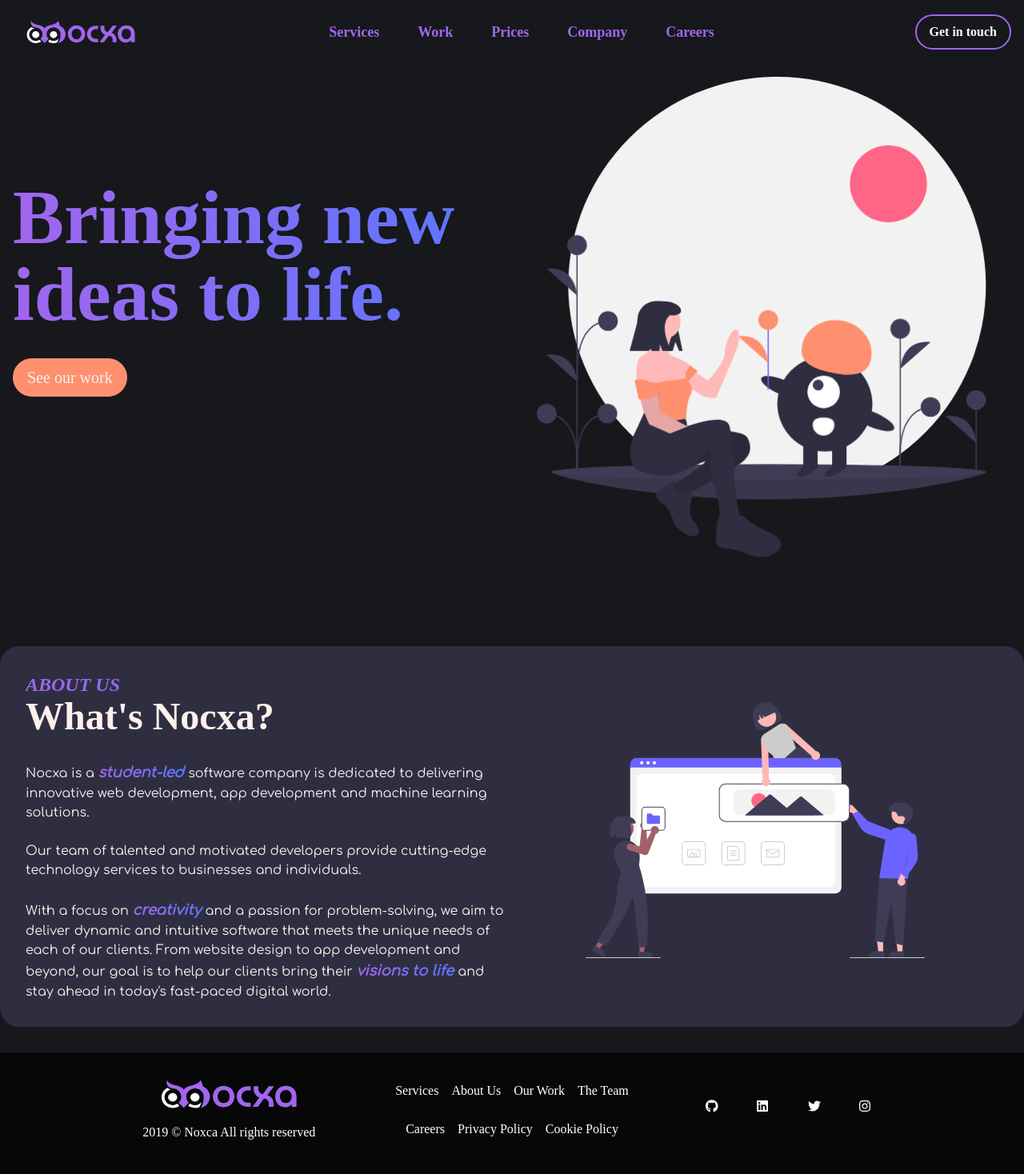
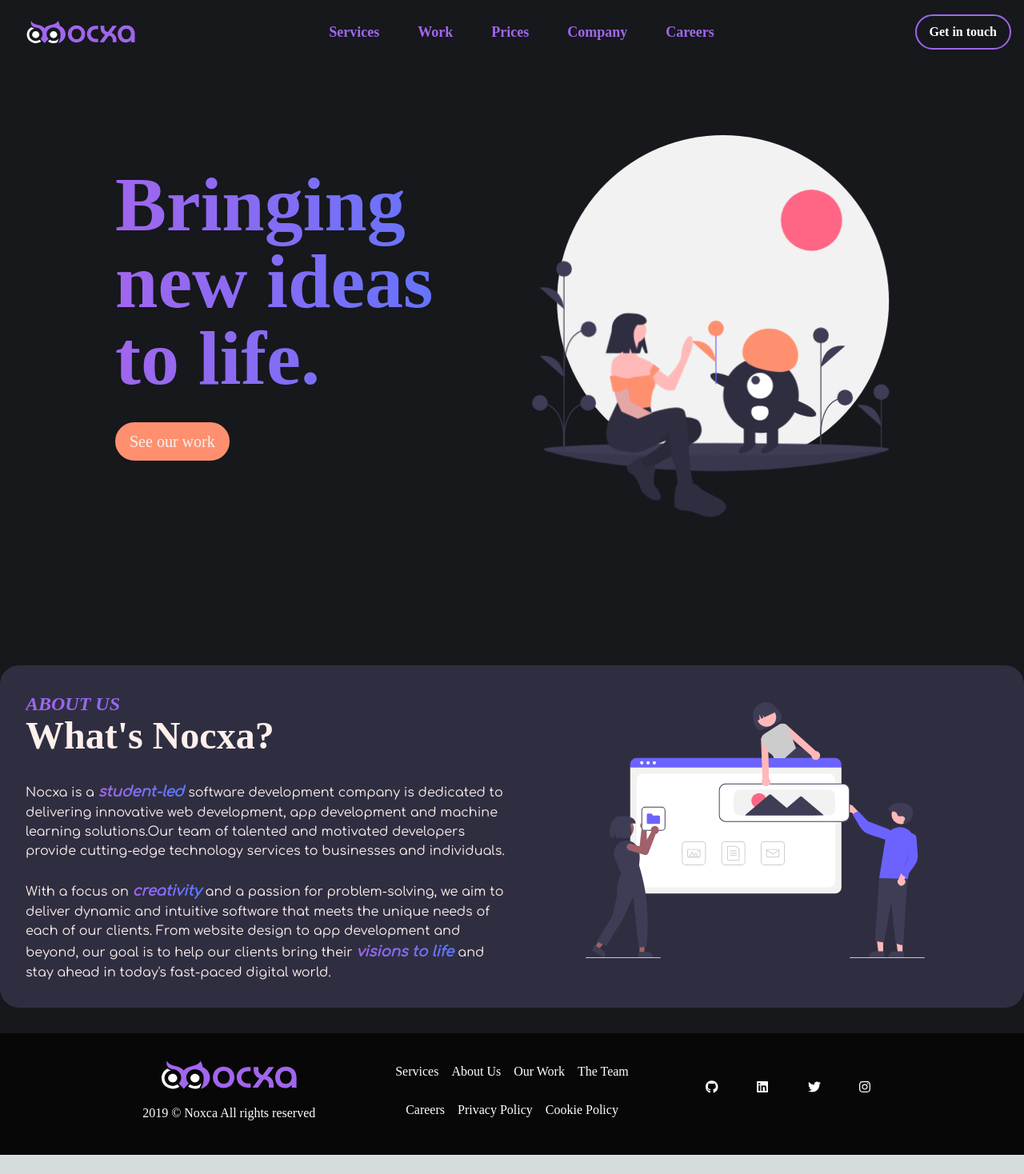
Before and after one commit to gowth6m/nocxa-website, a Next.js app: page / in a window 1280 px wide. Shown: the whole page at 80% size. After the commit the page ends 1444 px from the top, so only its background shows below. Built offline with nearby package versions, Linux system fonts and the light colour scheme; a web font is replaced by a local one.

Commit message:
minor fix with intro

```diff
--- a/components/About.tsx
+++ b/components/About.tsx
@@ -23,10 +23,11 @@ export default function About() {
                     {" "}
                     student-led{" "}
                   </span>{" "}
-                  software company is dedicated to delivering innovative web
-                  development, app development and machine learning solutions.
-                  <br />
-                  <br />
+                  software development company is dedicated to delivering
+                  innovative web development, app development and machine
+                  learning solutions.
+                  <br className="md:hidden"/>
+                  <br className="md:hidden"/>
                   Our team of talented and motivated developers provide
                   cutting-edge technology services to businesses and
                   individuals.
--- a/components/Intro.tsx
+++ b/components/Intro.tsx
@@ -8,10 +8,10 @@ export default function Intro() {
   return (
     <>
       {/* Desktop */}
-      <div className="container mx-auto h-auto hidden md:flex">
-        <div className="w-full flex flex-col md:flex-row relative px-4 mb-12">
-          <div className="flex-1 flex flex-col">
-            <h1 className="text-4xl md:text-8xl font-bold grad-bg-text font-museo mt-8 md:mt-24 lg:mt-40">
+      <div className="container mx-auto h-h-full hidden md:flex">
+        <div className="w-[80%] mx-auto flex flex-col md:flex-row relative px-4 mb-12">
+          <div className="flex-1 flex flex-col justify-center">
+            <h1 className="text-4xl md:text-8xl font-bold grad-bg-text font-museo">
               Bringing new ideas to life.
             </h1>
             <div className="flex flex-row">
```
